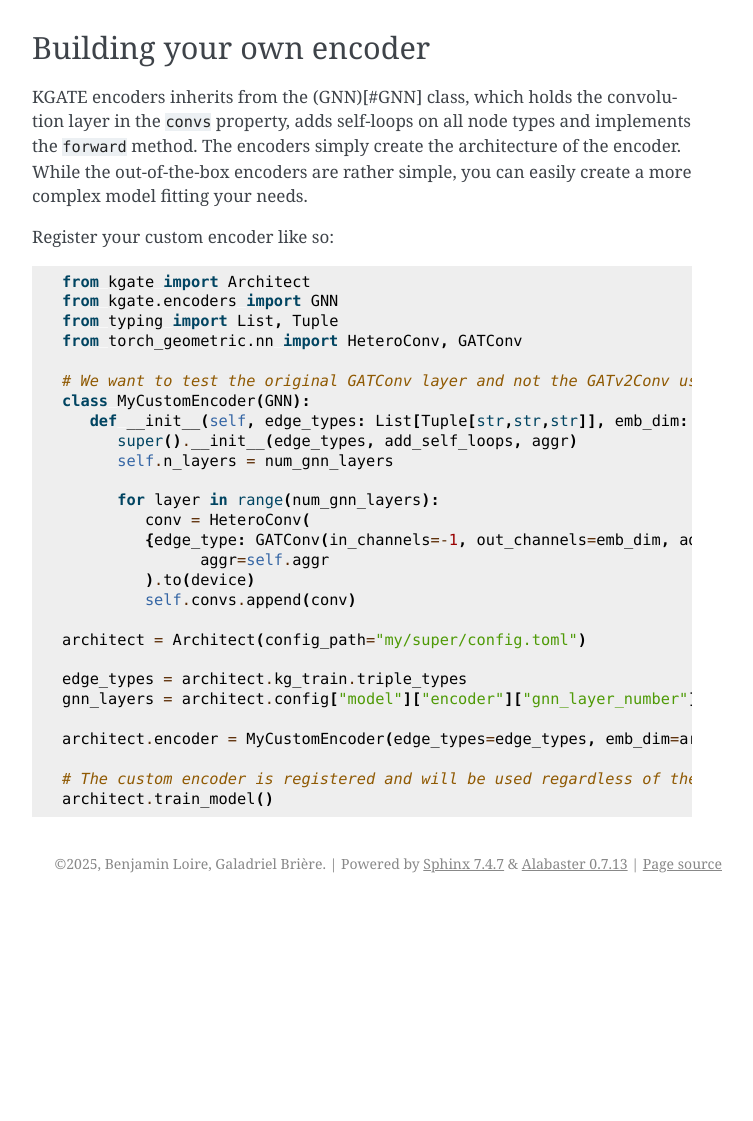
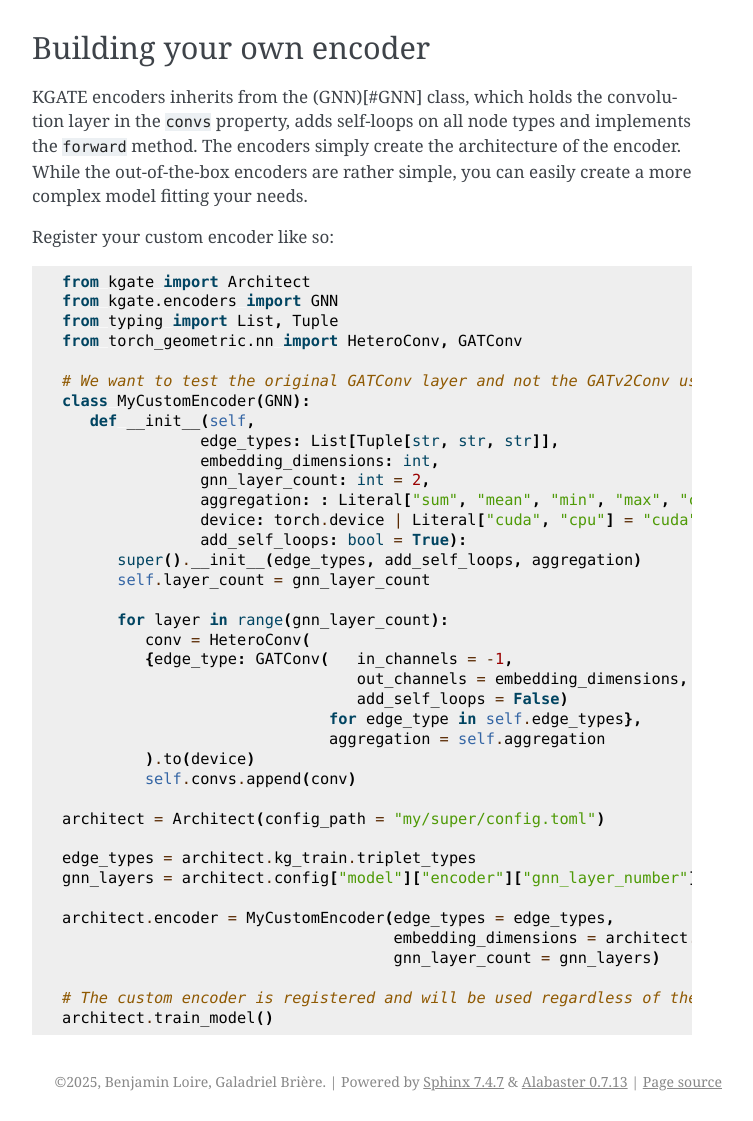
Before and after one commit to BAUDOTlab/KGATE, a Sphinx documentation site: the page built from docs/encoders.md, in a window 1280 px wide, cut to the strip 367-1488 px from the top of the page. Shown: the whole strip, without its empty margins (388-1141 px from the left). Built offline with Sphinx 7.4.7, drawn with Linux system fonts in a browser that asks for light colours; before the commit the page ends 1270 px from its top, so only the background shows below that.

Commit message:
Fixed naming conventions

```diff
--- a/docs/encoders.md
+++ b/docs/encoders.md
@@ -26,23 +26,34 @@ from torch_geometric.nn import HeteroConv, GATConv
 
 # We want to test the original GATConv layer and not the GATv2Conv used by KGATE
 class MyCustomEncoder(GNN):
-   def __init__(self, edge_types: List[Tuple[str,str,str]], emb_dim: int, num_gnn_layers: int=2, aggr: str="sum", device: str="cuda", add_self_loops: bool = True):
-      super().__init__(edge_types, add_self_loops, aggr)
-      self.n_layers = num_gnn_layers
+   def __init__(self,
+               edge_types: List[Tuple[str, str, str]],
+               embedding_dimensions: int,
+               gnn_layer_count: int = 2,
+               aggregation: : Literal["sum", "mean", "min", "max", "cat", None] = "sum",
+               device: torch.device | Literal["cuda", "cpu"] = "cuda",
+               add_self_loops: bool = True):
+      super().__init__(edge_types, add_self_loops, aggregation)
+      self.layer_count = gnn_layer_count
 
-      for layer in range(num_gnn_layers):
+      for layer in range(gnn_layer_count):
          conv = HeteroConv(
-         {edge_type: GATConv(in_channels=-1, out_channels=emb_dim, add_self_loops=False) for edge_type in self.edge_types},
-               aggr=self.aggr
+         {edge_type: GATConv(   in_channels = -1,
+                                out_channels = embedding_dimensions,
+                                add_self_loops = False)
+                             for edge_type in self.edge_types},
+                             aggregation = self.aggregation
          ).to(device)
          self.convs.append(conv)
 
-architect = Architect(config_path="my/super/config.toml")
+architect = Architect(config_path = "my/super/config.toml")
 
-edge_types = architect.kg_train.triple_types
+edge_types = architect.kg_train.triplet_types
 gnn_layers = architect.config["model"]["encoder"]["gnn_layer_number"]
 
-architect.encoder = MyCustomEncoder(edge_types=edge_types, emb_dim=architect.enc_emb_dim, num_gnn_layers=gnn_layers)
+architect.encoder = MyCustomEncoder(edge_types = edge_types,
+                                    embedding_dimensions = architect.encoder_node_embedding_dimensions,
+                                    gnn_layer_count = gnn_layers)
 
 # The custom encoder is registered and will be used regardless of the model set in the configuration
 architect.train_model()
```
